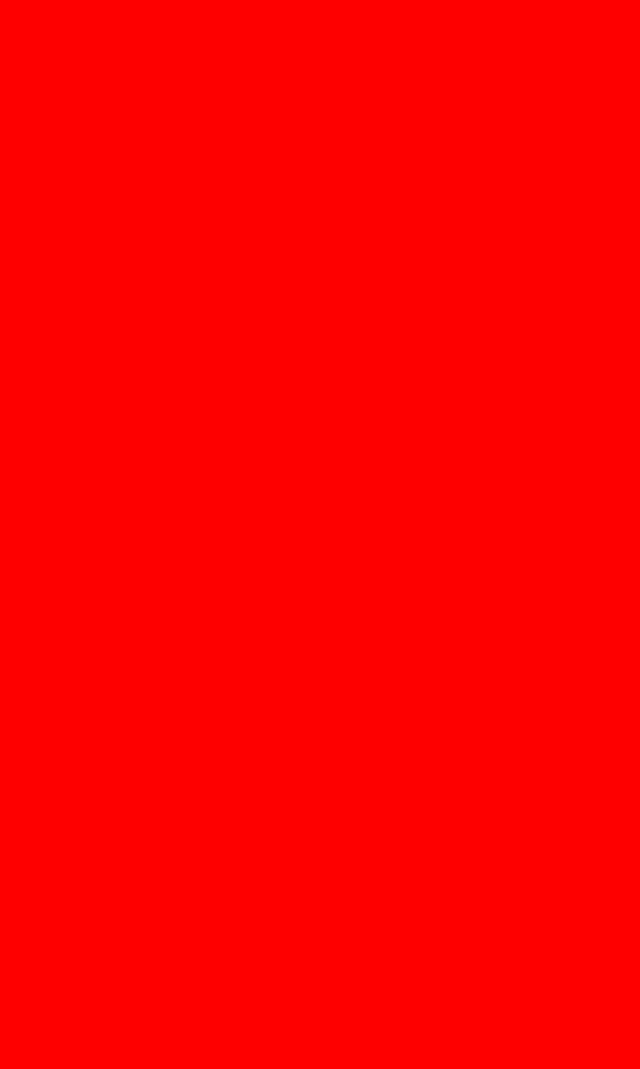
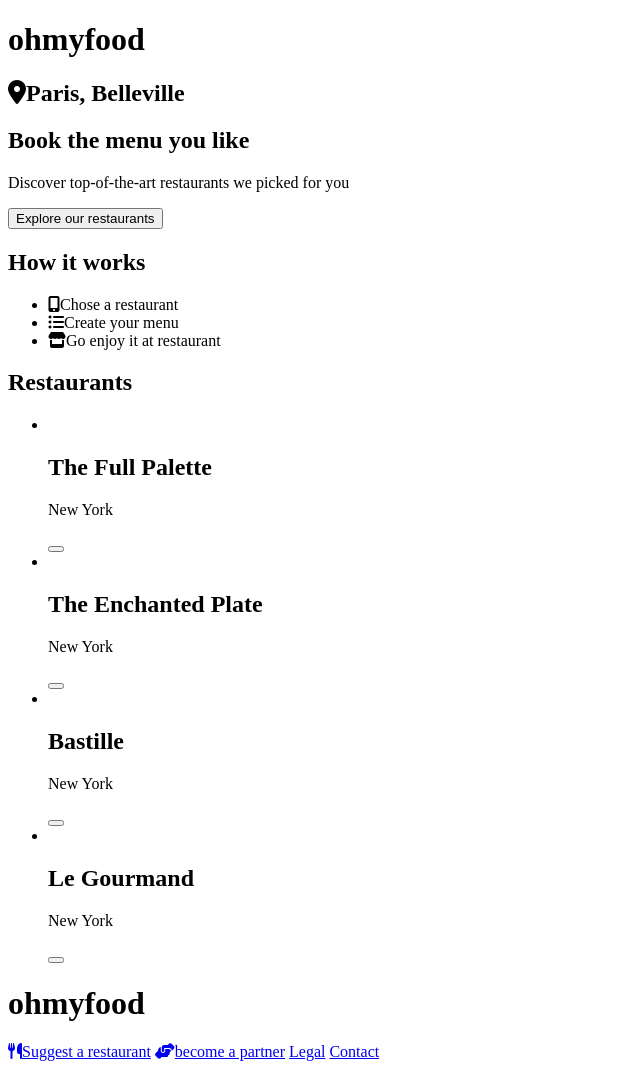
Before and after one commit to ComteAlexis/AlexisComte_3_08092020, a website: page index.html in a window 1280 px wide. Shown: the whole page, without its empty margins (0-640 px from the left). Before the commit the page ends 800 px from the top, so only its background shows below. Drawn offline with Linux system fonts and the light colour scheme.

Commit message:
HTML du site fait

```diff
--- a/index.html
+++ b/index.html
@@ -5,8 +5,71 @@
     <meta name="viewport" content="width=device-width, initial-scale=1.0">
     <title>Oh My Food</title>
     <link rel="stylesheet" href="./src/css/page.css" type='text/css'>
+    <script src="https://kit.fontawesome.com/3698acfa89.js" crossorigin="anonymous"></script>
 </head>
 <body>
-
+    <header>
+        <h1 class='heading heading__title'>ohmyfood</h1>
+    </header>
+    <section>
+        <h1 class="heading heading__loc"><i class="fas fa-map-marker-alt"></i>Paris, Belleville</h1>
+    </section>
+    <section>
+        <h1 class="heading">Book the menu you like</h1>
+        <p>Discover top-of-the-art restaurants we picked for you</p>
+        <button class="btn">Explore our restaurants</button>
+    </section>
+    <section>
+        <h1 class="heading">How it works</h1>
+        <ul class="list list__guideline">
+            <li><i class="fas fa-mobile-alt"></i>Chose a restaurant</li>
+            <li><i class="fas fa-list-ul"></i>Create your menu</li>
+            <li><i class="fas fa-store"></i>Go enjoy it at restaurant</li>
+        </ul>
+    </section>
+    <section>
+        <h1 class="heading">Restaurants</h1>
+        <ul class="list list__restaurant">
+            <li>
+                <img src="" alt="">
+                <div class="list list__restaurant__info">
+                    <h2>The Full Palette</h2>
+                    <p>New York</p>
+                    <button class="btn btn--like"></button>
+                </div>
+            </li>
+            <li>
+                <img src="" alt="">
+                <div class="list list__restaurant__info">
+                    <h2>The Enchanted Plate</h2>
+                    <p>New York</p>
+                    <button class="btn btn--like"></button>
+                </div>
+            </li>
+            <li>
+                <img src="" alt="">
+                <div class="list list__restaurant__info">
+                    <h2>Bastille</h2>
+                    <p>New York</p>
+                    <button class="btn btn--like"></button>
+                </div>
+            </li>
+            <li>
+                <img src="" alt="">
+                <div class="list list__restaurant__info">
+                    <h2>Le Gourmand</h2>
+                    <p>New York</p>
+                    <button class="btn btn--like"></button>
+                </div>
+            </li>
+        </ul>
+    </section>
+    <footer>
+        <h1 class="heading heading__title heading__title--lowsize">ohmyfood</h1>
+        <a href="#"><i class="fas fa-utensils"></i>Suggest a restaurant</a>
+        <a href="#"><i class="fas fa-hands-helping"></i>become a partner</a>
+        <a href="#">Legal</a>
+        <a href="#">Contact</a>
+    </footer>
 </body>
 </html>
--- a/src/css/page.css
+++ b/src/css/page.css
@@ -1,5 +1,3 @@
-body {
-  background-color: red;
-}
+
 
 /*# sourceMappingURL=page.css.map */
```
Also changed, not shown: 3 other files.
